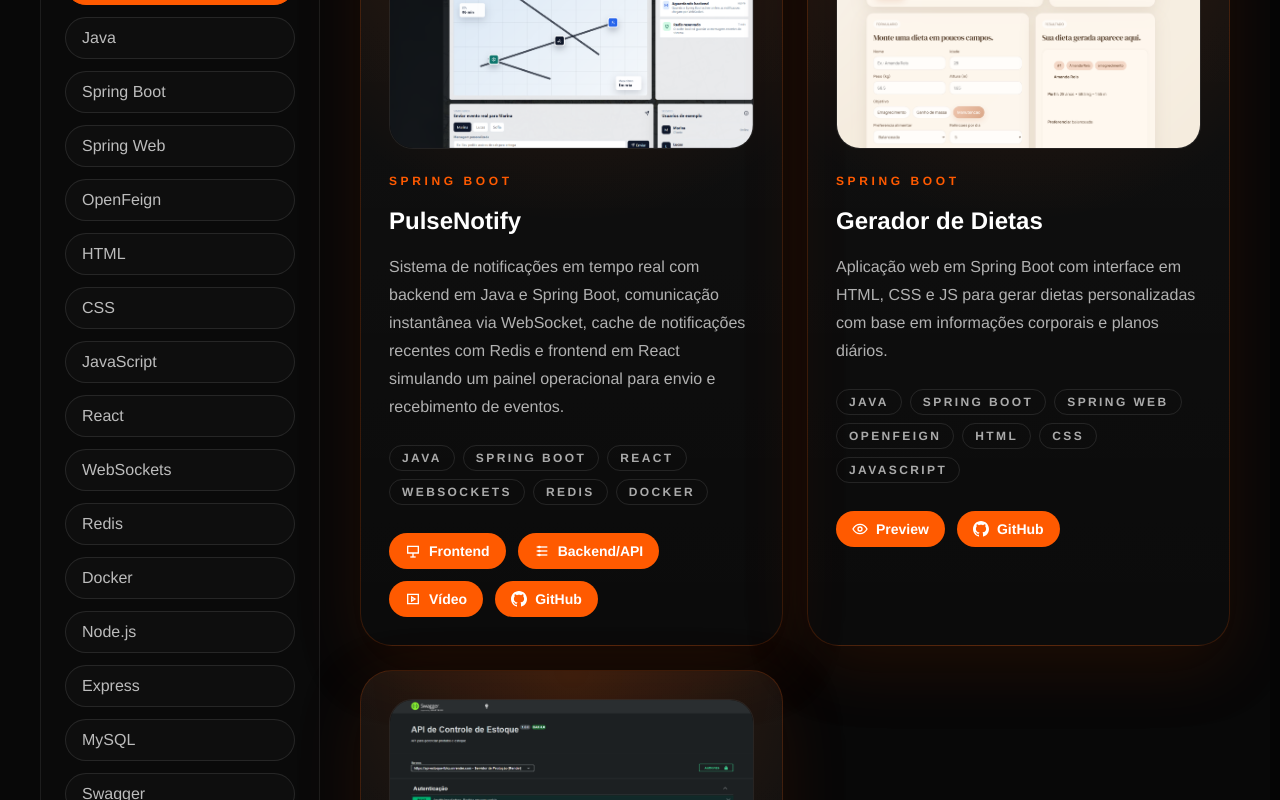
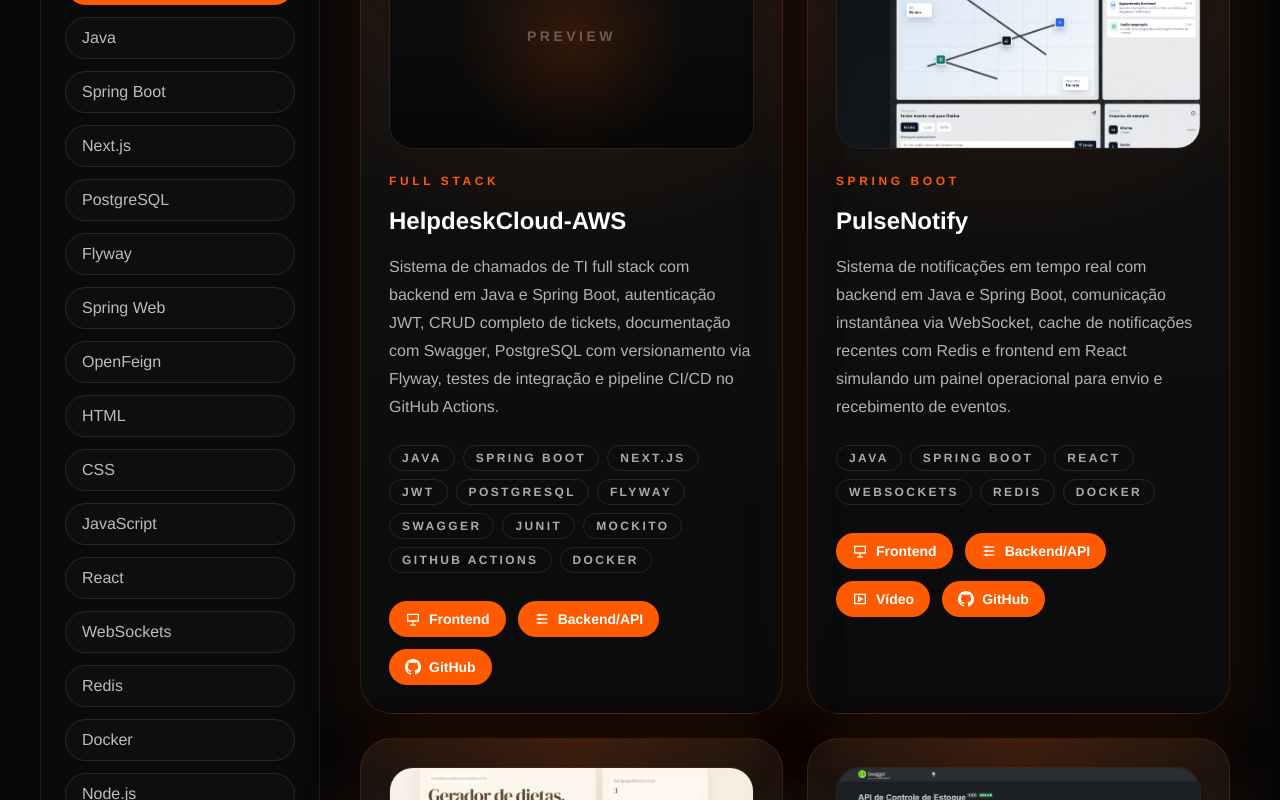
Before and after one commit to AmandaReiz/Portifolio-AmandaReis, a React (Vite) app: page / in a window 1280 px wide. Shown: the part 1820-2620 px from the top of the page. Built offline with nearby package versions, Linux system fonts and the light colour scheme.

Commit message:
Add HelpdeskCloud project to portfolio

```diff
--- a/src/App.jsx
+++ b/src/App.jsx
@@ -49,6 +49,29 @@ const skillGroups = [
 
 const projects = [
   {
+    title: "HelpdeskCloud-AWS",
+    category: "Full Stack",
+    stack: [
+      "Java",
+      "Spring Boot",
+      "Next.js",
+      "JWT",
+      "PostgreSQL",
+      "Flyway",
+      "Swagger",
+      "JUnit",
+      "Mockito",
+      "GitHub Actions",
+      "Docker",
+    ],
+    description:
+      "Sistema de chamados de TI full stack com backend em Java e Spring Boot, autenticação JWT, CRUD completo de tickets, documentação com Swagger, PostgreSQL com versionamento via Flyway, testes de integração e pipeline CI/CD no GitHub Actions.",
+    frontendUrl: "https://frontend-pi-seven-55.vercel.app",
+    backendUrl: "https://helpdeskcloud-aws.onrender.com/swagger-ui/index.html",
+    repositoryUrl: "https://github.com/AmandaReiz/HelpdeskCloud-AWS",
+    imageUrl: null,
+  },
+  {
     title: "PulseNotify",
     category: "Spring Boot",
     stack: ["Java", "Spring Boot", "React", "WebSockets", "Redis", "Docker"],
@@ -86,6 +109,9 @@ const filters = [
   "Todos",
   "Java",
   "Spring Boot",
+  "Next.js",
+  "PostgreSQL",
+  "Flyway",
   "Spring Web",
   "OpenFeign",
   "HTML",
@@ -100,6 +126,9 @@ const filters = [
   "MySQL",
   "Swagger",
   "JWT",
+  "JUnit",
+  "Mockito",
+  "GitHub Actions",
   "Render",
 ];
 
```
